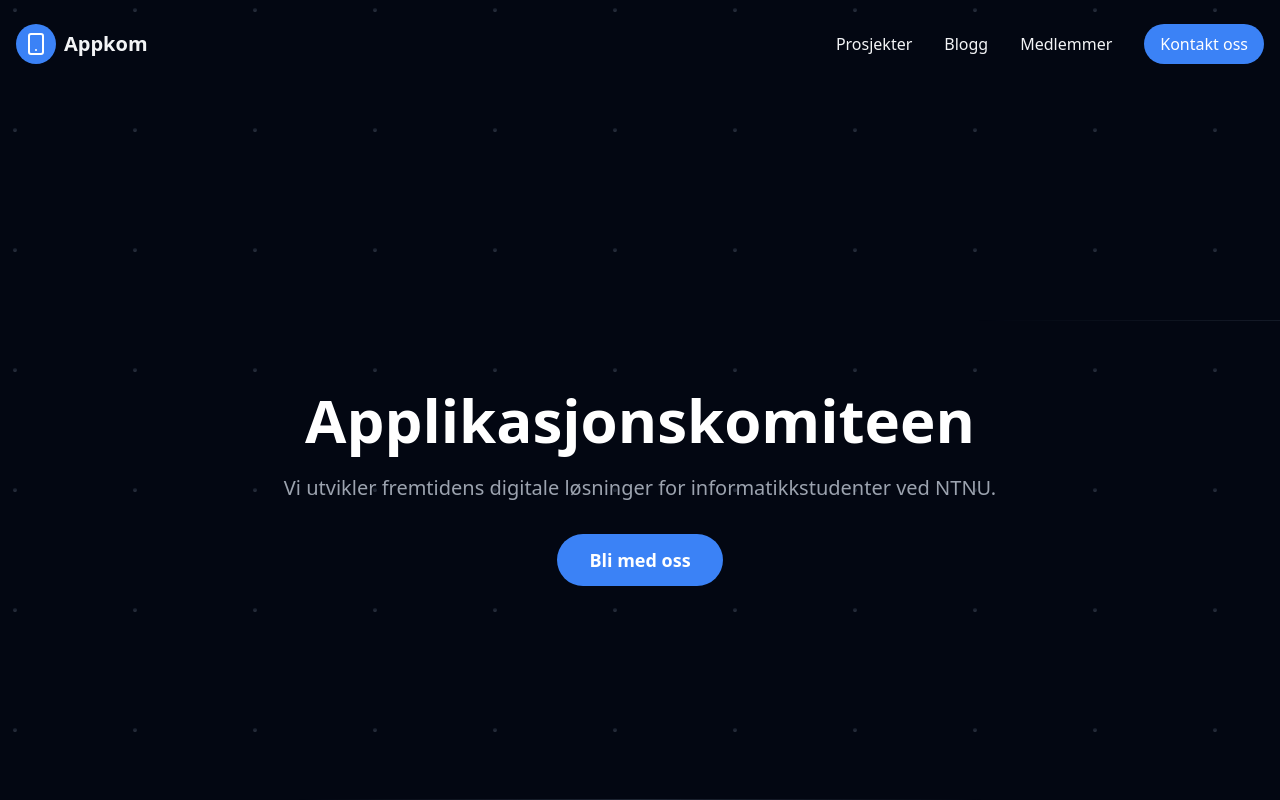
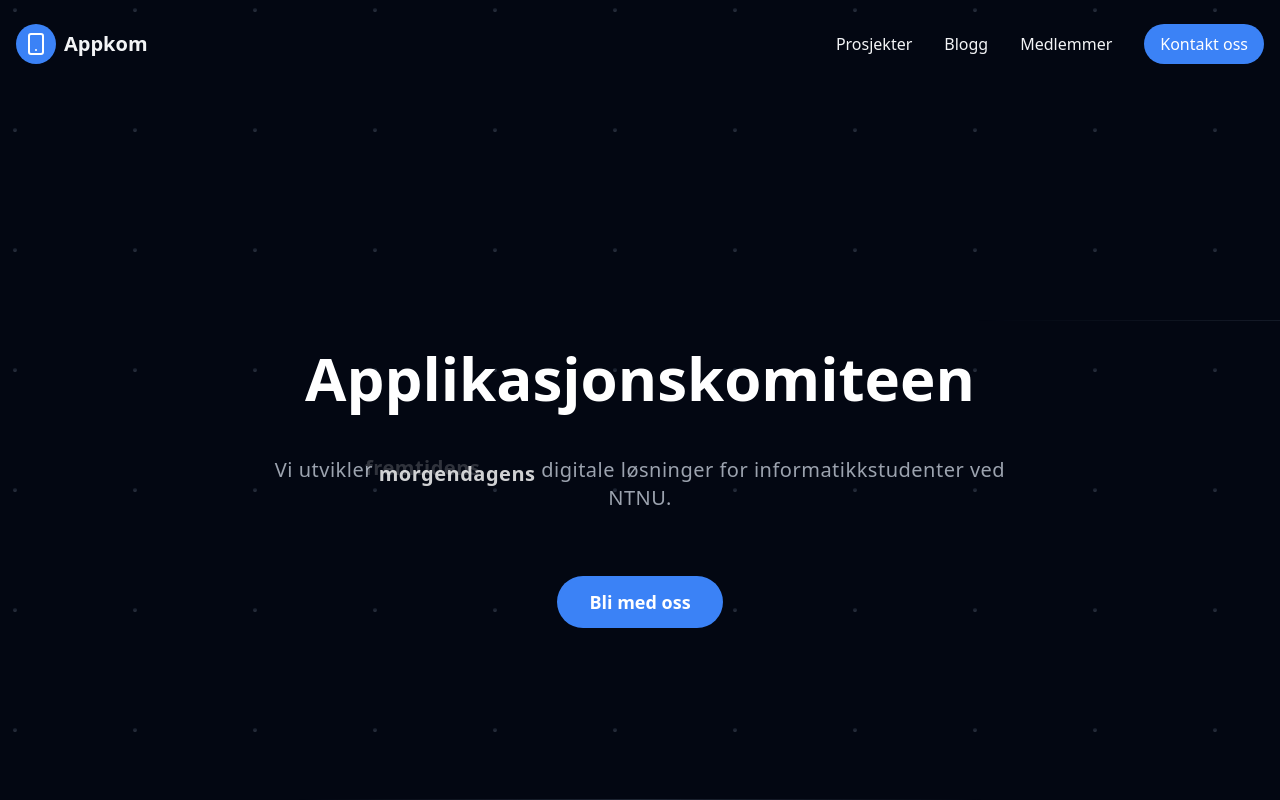
Before and after one commit to appKom/home, a Next.js app: page / in a window 1280 px wide. Shown: the top 800 px of the page. Built offline with nearby package versions, Linux system fonts and the light colour scheme.

Commit message:
animated hero section

```diff
--- a/components/HeroSection.tsx
+++ b/components/HeroSection.tsx
@@ -1,12 +1,28 @@
 "use client"
 
-import { motion } from "framer-motion"
+import { AnimatePresence, motion } from "framer-motion"
+import { useEffect, useState } from "react"
+
+const words = ["fremtidens", "morgendagens", "etterlengtede", "morsomme", "kreative"]
+const shuffledWords = words.sort(() => Math.random() - 0.5);
+
+const INTERVAL_SECONDS = 3;
 
 export const HeroSection = () => {
+  const [currentWordIndex, setCurrentWordIndex] = useState(0)
+
+  useEffect(() => {
+    const interval = setInterval(() => {
+      setCurrentWordIndex((prevIndex) => (prevIndex + 1) % words.length)
+    }, 1000 * INTERVAL_SECONDS)
+
+    return () => clearInterval(interval)
+  }, [])
+
   return (
     <div className="max-w-3xl mx-auto text-center min-h-screen flex flex-col justify-center">
       <motion.h1
-        className="text-4xl md:text-6xl font-bold mb-6"
+        className="text-4xl md:text-6xl font-bold mb-12"
         initial={{ opacity: 0, y: 20 }}
         animate={{ opacity: 1, y: 0 }}
         transition={{ duration: 0.8 }}
@@ -15,12 +31,26 @@ export const HeroSection = () => {
       </motion.h1>
 
       <motion.p
-        className="text-xl text-gray-400 mb-8"
+        className="text-xl text-gray-400 mb-16 tracking-wide"
         initial={{ opacity: 0, y: 20 }}
         animate={{ opacity: 1, y: 0 }}
         transition={{ duration: 0.8, delay: 0.2 }}
       >
-        Vi utvikler fremtidens digitale løsninger for informatikkstudenter ved NTNU.
+        Vi utvikler{" "}
+        <span className="inline-block">
+          <AnimatePresence mode="popLayout">
+            <motion.span
+              key={currentWordIndex}
+              className="inline-block font-semibold text-white"
+              initial={{ y: 20, opacity: 0 }}
+              animate={{ y: 0, opacity: 1 }}
+              exit={{ y: -20, opacity: 0 }}
+              transition={{ duration: 0.5 }}
+            >
+              {shuffledWords[currentWordIndex]}
+            </motion.span>
+          </AnimatePresence>
+        </span>{" "}digitale løsninger for informatikkstudenter ved NTNU.
       </motion.p>
 
       <motion.div
```
